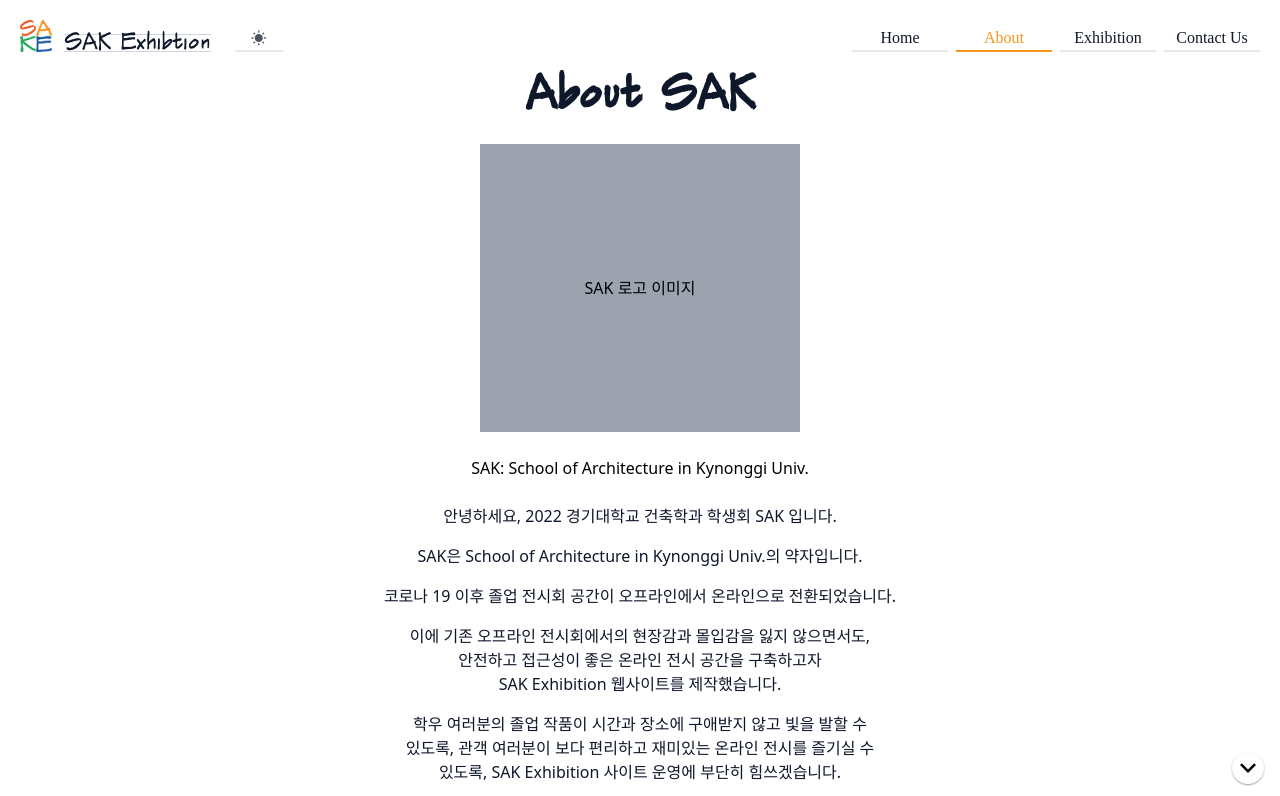
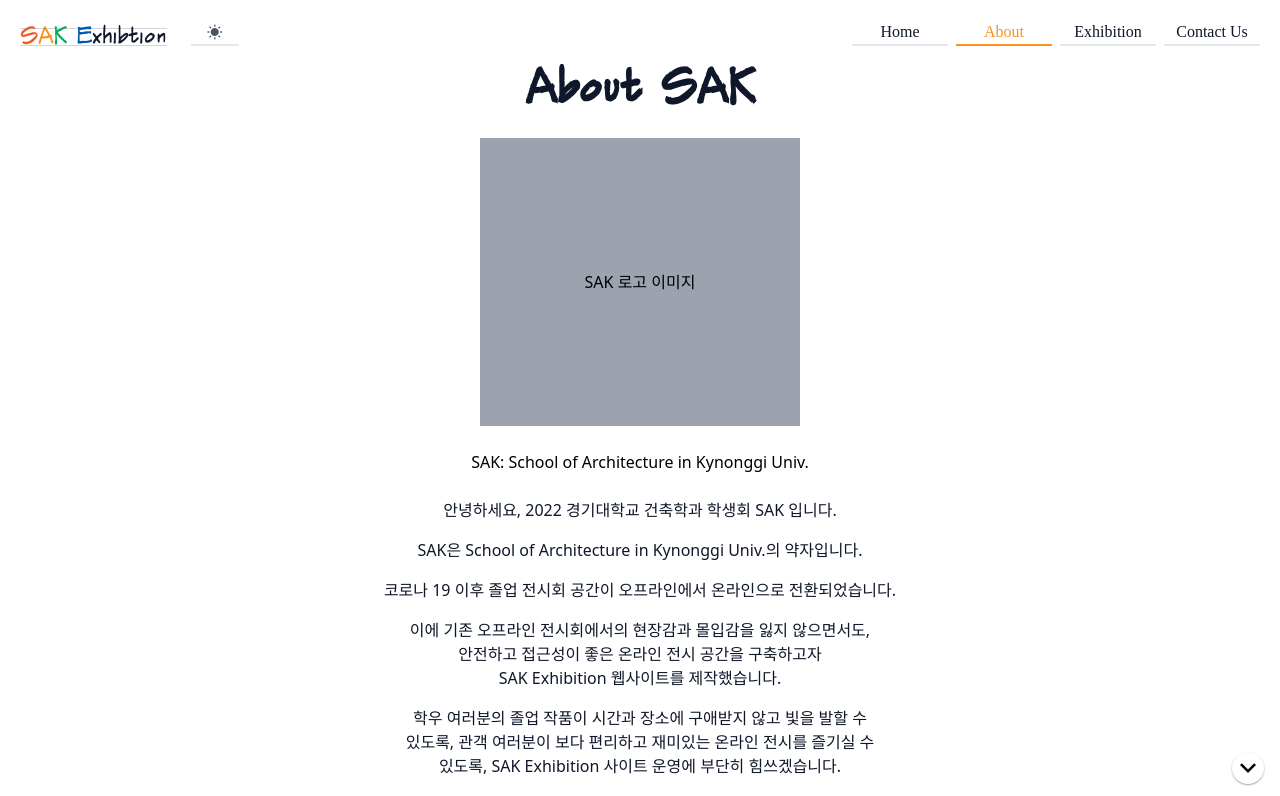
Before and after one commit to Sae-sak/SAK-Exhibition, a Next.js app: page /about in a window 1280 px wide. Shown: the top 796 px of the page. Built offline with nearby package versions, Linux system fonts and the light colour scheme; a web font is replaced by a local one.

Commit message:
Update Logo (Add kgu color)

```diff
--- a/src/layouts/Header/HeaderItem/Logo.tsx
+++ b/src/layouts/Header/HeaderItem/Logo.tsx
@@ -4,15 +4,13 @@ import logo from "public/favicon/favicon.png";
 
 export default function Logo() {
   return (
-    <Link
-      href={"/home"}
-      className="flex items-end font-medium text-gray-900 title-font md:mb-0"
-    >
-      <div>
-        <Image src={logo} alt="Home" width={32} height={32} />
-      </div>
-      <h1 className="ml-3 text-2xl leading-4 border-gray-300 border-y">
-        SAK Exhibtion
+    <Link href={"/home"}>
+      <h1 className="text-2xl leading-4 border-gray-300 border-y">
+        <span className="text-kgu_main_orange">S</span>
+        <span className="text-kgu_main_yellow">A</span>
+        <span className="text-kgu_main_green">K</span>{" "}
+        <span className=" text-kgu_main_blue">E</span>
+        xhibtion
       </h1>
     </Link>
   );
--- a/src/layouts/Header/index.tsx
+++ b/src/layouts/Header/index.tsx
@@ -1,5 +1,5 @@
+import Logo from "./HeaderItem/Logo";
 import ThemeChanger from "@util/Theme/ThemeChanger";
-import Logo from "./HeaderItem/Logo";
 import NavLink from "./HeaderItem/NavLink";
 
 export default function Header() {
--- a/src/scenes/Cover/KGULogo/index.tsx
+++ b/src/scenes/Cover/EnterButton/KGULogo.tsx
@@ -3,7 +3,11 @@ import { motion } from "framer-motion";
 export default function KGULogo() {
   return (
     <motion.div
-      exit={{ scale: 100, transition: { duration: 1, delay: 0.4 } }}
+      exit={{
+        scale: 100,
+        background: "#FBFBFB",
+        transition: { duration: 1, delay: 0.4 },
+      }}
       className="col-center"
     >
       <div className="relative">
--- a/src/scenes/Cover/EnterButton/index.tsx
+++ b/src/scenes/Cover/EnterButton/index.tsx
@@ -1,14 +1,38 @@
+import Link from "next/link";
 import { motion } from "framer-motion";
+
+import { textVariant } from "@util/variants";
+import KGULogo from "./KGULogo";
 
 export default function EnterButton() {
   return (
     <motion.div
-      exit={{ x: 100, opacity: 0, scale: 0.4, transition: { duration: 0.5 } }}
-      className="z-10 gap-4 row-center font-header"
+      variants={textVariant(1.3)}
+      initial="hidden"
+      animate="show"
+      whileHover="hover"
+      exit="exit"
+      className="absolute bottom-14 right-14"
     >
-      <span className="text-3xl leading-4 transition-all bg-black border-gray-500 border-y group-hover:translate-x-12 ">
-        Exhibition Enter
-      </span>
+      <Link href={"/home"} className="gap-2 text-white row-center group">
+        {/* 문에 들어가는 글자 */}
+        <motion.div
+          exit={{
+            x: 100,
+            opacity: 0,
+            scale: 0.4,
+            transition: { duration: 0.5 },
+          }}
+          className="z-10 gap-4 row-center font-header"
+        >
+          <span className="text-3xl leading-4 transition-all bg-black border-gray-500 border-y group-hover:translate-x-12 ">
+            Exhibition Enter
+          </span>
+        </motion.div>
+
+        {/* 경기대 로고 문 */}
+        <KGULogo />
+      </Link>
     </motion.div>
   );
 }
--- /dev/null
+++ b/src/scenes/Cover/FullName/index.tsx
@@ -0,0 +1,24 @@
+import { textVariant } from "@util/variants";
+import { motion } from "framer-motion";
+
+export default function FullName() {
+  return (
+    <motion.div
+      variants={textVariant(1.1)}
+      className="fixed text-left top-14 left-14 text-night_gray_3"
+    >
+      <span className="font-bold">
+        <span className="text-2xl text-kgu_main_orange">S</span>CHOOL OF{" "}
+        <span className="text-2xl text-kgu_main_yellow">A</span>RCHITECTURE{" "}
+        <div>
+          IN <span className="text-2xl text-kgu_main_green">K</span>
+          YONGGI UNIVERSITY{" "}
+        </div>
+        <div>
+          <span className="text-2xl text-kgu_main_blue">E</span>
+          <span>XHIBITION</span>
+        </div>
+      </span>
+    </motion.div>
+  );
+}
--- /dev/null
+++ b/src/scenes/Cover/Title/index.tsx
@@ -0,0 +1,20 @@
+import { textVariant } from "@util/variants";
+import { motion } from "framer-motion";
+
+export default function Title() {
+  return (
+    <motion.div
+      variants={textVariant(1.2)}
+      className="fixed w-screen h-screen col-center "
+    >
+      <div className="flex items-center justify-center w-screen h-screen gap-10 p-10">
+        <div className="w-1/2 h-full">
+          <div className="w-full h-full gap-4 col-center">
+            <div className="text-4xl font-bold">NEW NORMAL VILLAGE</div>
+            <div className="text-2xl">&apos;뉴 노멀&apos; 시대의 건축</div>
+          </div>
+        </div>
+      </div>
+    </motion.div>
+  );
+}
--- a/src/scenes/Cover/index.tsx
+++ b/src/scenes/Cover/index.tsx
@@ -3,8 +3,10 @@ import Link from "next/link";
 import { motion } from "framer-motion";
 import { textVariant } from "@util/variants";
 import { staggerContainer } from "@util/variants/container";
-import KGULogo from "./KGULogo";
+import KGULogo from "./EnterButton/KGULogo";
 import EnterButton from "./EnterButton";
+import FullName from "./FullName";
+import Title from "./Title";
 
 export default function Cover() {
   // if (typeof window !== "undefined") {
@@ -20,53 +22,13 @@ export default function Cover() {
     >
       <div className="relative w-screen h-screen ">
         {/* 상단 좌측 텍스트 */}
-        <motion.div
-          variants={textVariant(1.1)}
-          className="fixed text-left top-14 left-14 text-night_gray_3"
-        >
-          <span className="font-bold">
-            <span className="text-2xl text-kgu_main_orange">S</span>CHOOL OF{" "}
-            <span className="text-2xl text-kgu_main_yellow">A</span>RCHITECTURE{" "}
-            <div>
-              IN <span className="text-2xl text-kgu_main_blue">K</span>
-              YONGGI UNIVERSITY{" "}
-            </div>
-            <div>
-              <span className="text-2xl text-kgu_main_green">E</span>
-              <span>XHIBITION</span>
-            </div>
-          </span>
-        </motion.div>
+        <FullName />
 
         {/* 가운데 타이틀 */}
-        <motion.div
-          variants={textVariant(1.2)}
-          className="fixed w-screen h-screen col-center "
-        >
-          <div className="flex items-center justify-center w-screen h-screen gap-10 p-10">
-            <div className="w-1/2 h-full">
-              <div className="w-full h-full gap-4 col-center">
-                <div className="text-4xl font-bold">NEW NORMAL VILLAGE</div>
-                <div className="text-2xl">&apos;뉴 노멀&apos; 시대의 건축</div>
-              </div>
-            </div>
-          </div>
-        </motion.div>
+        <Title />
 
         {/* 하단 우측 링크*/}
-        <motion.div
-          variants={textVariant(1.3)}
-          initial="hidden"
-          animate="show"
-          whileHover="hover"
-          exit="exit"
-          className="absolute bottom-14 right-14"
-        >
-          <Link href={"/home"} className="gap-2 text-white row-center group">
-            <EnterButton />
-            <KGULogo />
-          </Link>
-        </motion.div>
+        <EnterButton />
       </div>
     </motion.div>
   );
```
